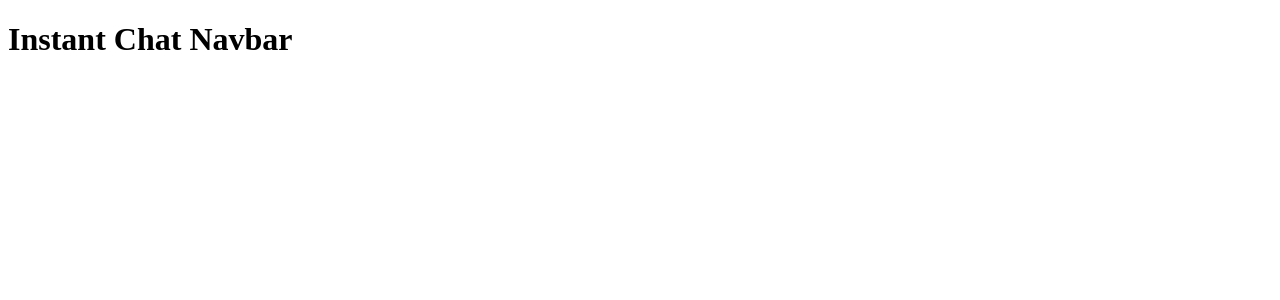
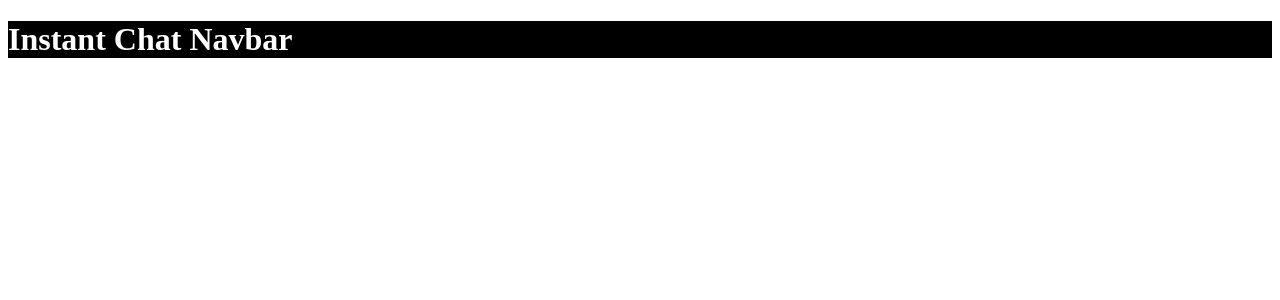
Before and after one commit to tobiask84/instant-chat, a React app in the folder frontend/: page / in a window 1280 px wide. Shown: the top 300 px of the page. Built offline with nearby package versions, Linux system fonts and the light colour scheme.

Commit message:
add scss

```diff
--- a/frontend/package.json
+++ b/frontend/package.json
@@ -20,6 +20,7 @@
     "@types/webpack-dev-server": "3.10.1",
     "@typescript-eslint/eslint-plugin": "2.31.0",
     "@typescript-eslint/parser": "2.31.0",
+    "css-loader": "^3.5.3",
     "eslint": "7.0.0",
     "eslint-config-prettier": "6.11.0",
     "eslint-plugin-import": "2.20.2",
@@ -29,6 +30,9 @@
     "fork-ts-checker-webpack-plugin": "4.1.3",
     "html-webpack-plugin": "4.3.0",
     "prettier": "2.0.5",
+    "sass": "^1.26.5",
+    "sass-loader": "^8.0.2",
+    "style-loader": "^1.2.1",
     "ts-loader": "7.0.4",
     "ts-node": "8.10.1",
     "typescript": "3.8.3",
--- /dev/null
+++ b/frontend/src/components/Navbar/Navbar.scss
@@ -0,0 +1,4 @@
+h1 {
+  background: black;
+  color: white;
+}
--- a/frontend/src/components/Navbar/index.tsx
+++ b/frontend/src/components/Navbar/index.tsx
@@ -1,4 +1,5 @@
 import React from "react";
+import "./Navbar.scss";
 
 const Navbar = () => <h1>Instant Chat Navbar</h1>;
 
--- a/frontend/webpack.config.ts
+++ b/frontend/webpack.config.ts
@@ -29,6 +29,14 @@ const webpackConfig = (env: Env): Configuration => ({
         },
         exclude: /dist/,
       },
+      {
+        test: /\.s[ac]ss$/i,
+        use: [
+          "style-loader",
+          "css-loader",
+          "sass-loader",
+        ],
+      },
     ],
   },
   plugins: [
```
Also changed, not shown: 1 other file (tests, documents, lock files or other folders).
